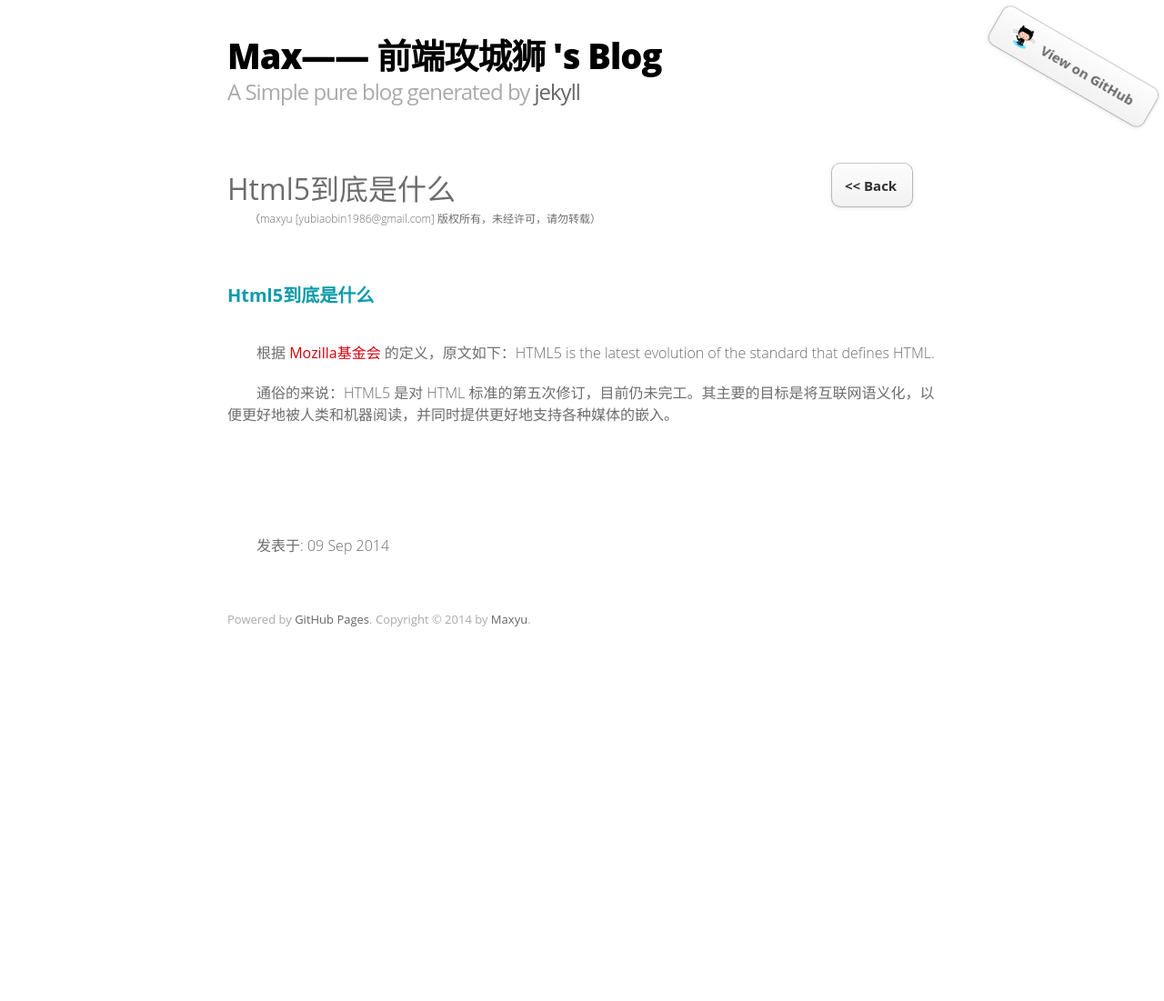
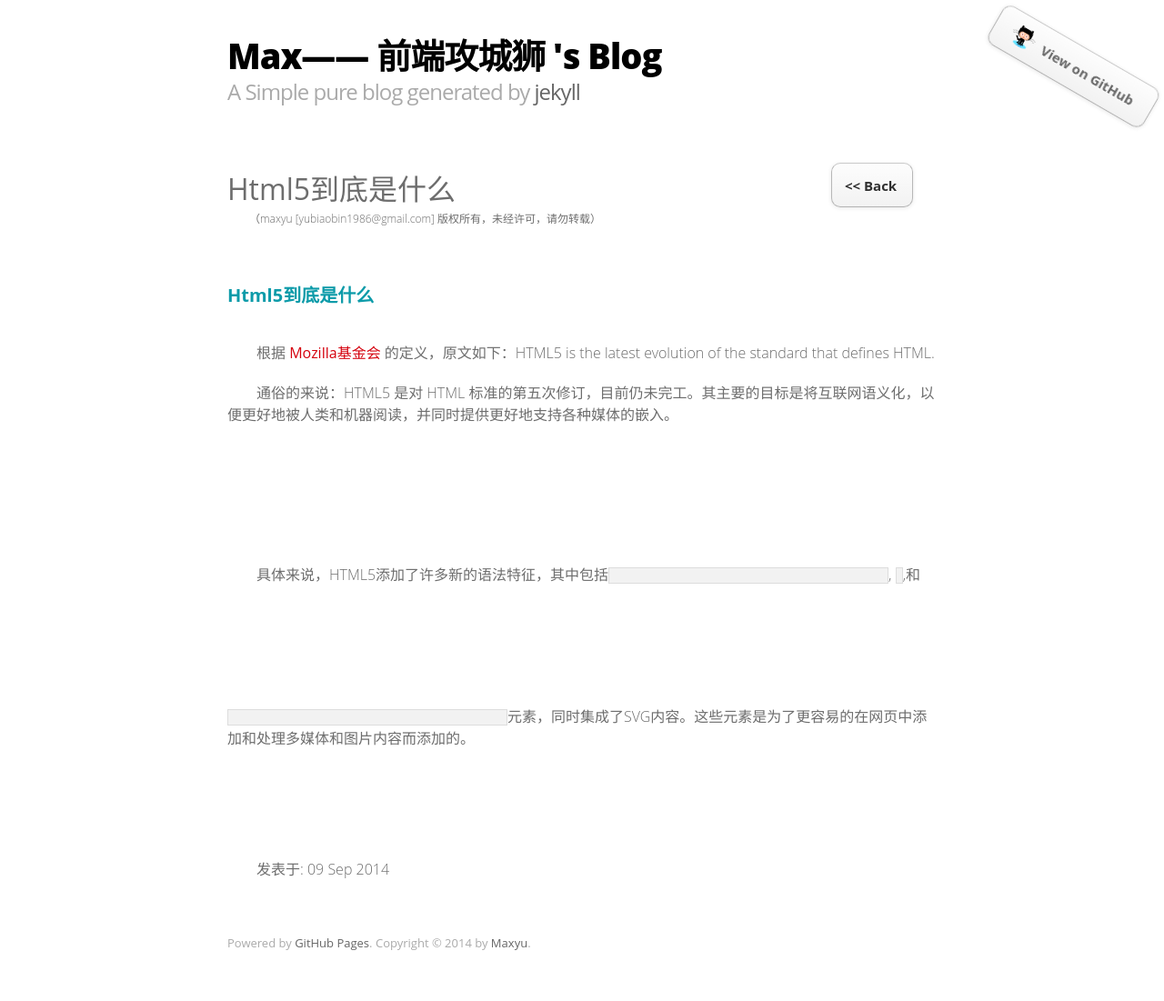
Before and after one commit to yubiaobin/yubiaobin.github.io, a Jekyll site: the page built from _posts/2014-09-09-html5-defined.html, in a window 1280 px wide. Shown: the whole page at 91% size. Built offline with Jekyll 4.4.1, drawn with Linux system fonts in a browser that asks for light colours; comment, search, counter and statistics services are not loaded; before the commit the page ends 900 px from its top, so only the background shows below that.

Commit message:
add code tag in html5 blog

```diff
--- a/_posts/2014-09-09-html5-defined.html
+++ b/_posts/2014-09-09-html5-defined.html
@@ -13,6 +13,8 @@
 
 
 
+<p>具体来说，HTML5添加了许多新的语法特征，其中包括<code><video></code>, <code><audio></code>,和<code><canvas></code>元素，同时集成了SVG内容。这些元素是为了更容易的在网页中添加和处理多媒体和图片内容而添加的。</p>
+
 <!--
 <p>具体来说，HTML5添加了许多新的语法特征，其中包括<pre><video></pre>, <pre><audio></pre>,和<pre><canvas></pre>元素，同时集成了SVG内容。这些元素是为了更容易的在网页中添加和处理多媒体和图片内容而添加的。</p>
 <p>其它新的元素包括<pre><section></pre>, <pre><article></pre>, <pre><header></pre>, 和<pre><nav></pre>,是为了丰富文档的数据内容。新的属性的添加也是为了同样的目的。</p>
```
